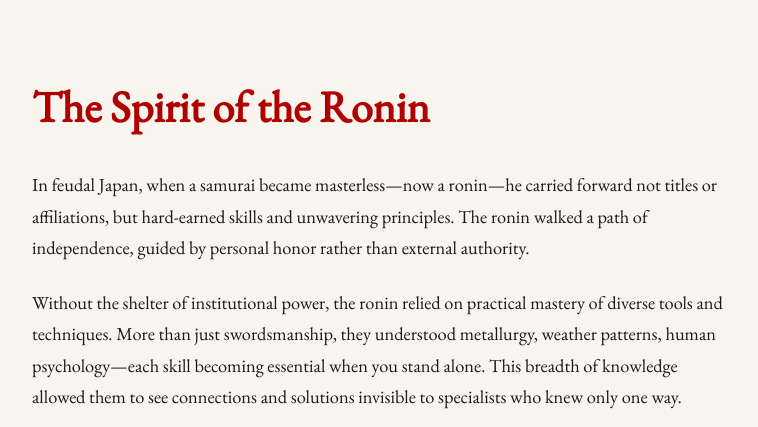
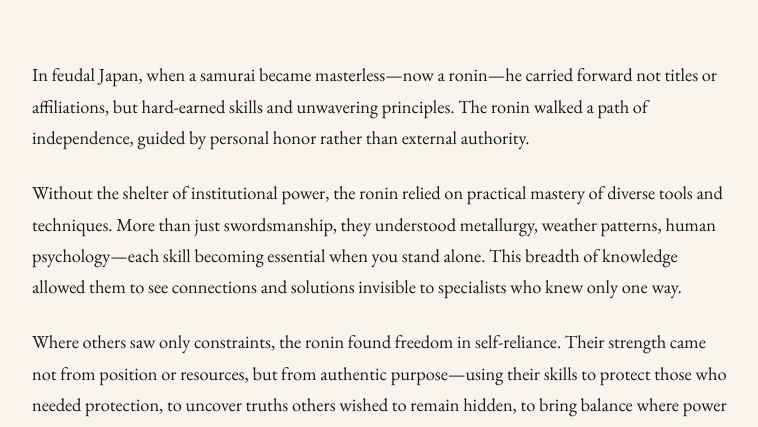
Before and after one commit to jur1st/roninadvisory.ai, a plain HTML site: page index.html in a window 1280 px wide. Shown: the part 371-798 px from the top of the page, without its empty margins (258-1016 px from the left). Drawn offline with nearby package versions, Linux system fonts and the light colour scheme.

Commit message:
Update index.html

```diff
--- a/index.html
+++ b/index.html
@@ -44,7 +44,6 @@
 <body>
   <img src="logo.png" alt="Ronin Advisory Group Logo" />
   <div class="content">
-    <h1>The Spirit of the Ronin</h1>
     <p>In feudal Japan, when a samurai became masterless—now a ronin—he carried forward not titles or affiliations, but hard-earned skills and unwavering principles. The ronin walked a path of independence, guided by personal honor rather than external authority.</p>
     <p>Without the shelter of institutional power, the ronin relied on practical mastery of diverse tools and techniques. More than just swordsmanship, they understood metallurgy, weather patterns, human psychology—each skill becoming essential when you stand alone. This breadth of knowledge allowed them to see connections and solutions invisible to specialists who knew only one way.</p>
     <p>Where others saw only constraints, the ronin found freedom in self-reliance. Their strength came not from position or resources, but from authentic purpose—using their skills to protect those who needed protection, to uncover truths others wished to remain hidden, to bring balance where power had tipped too far in one direction.</p>
```
